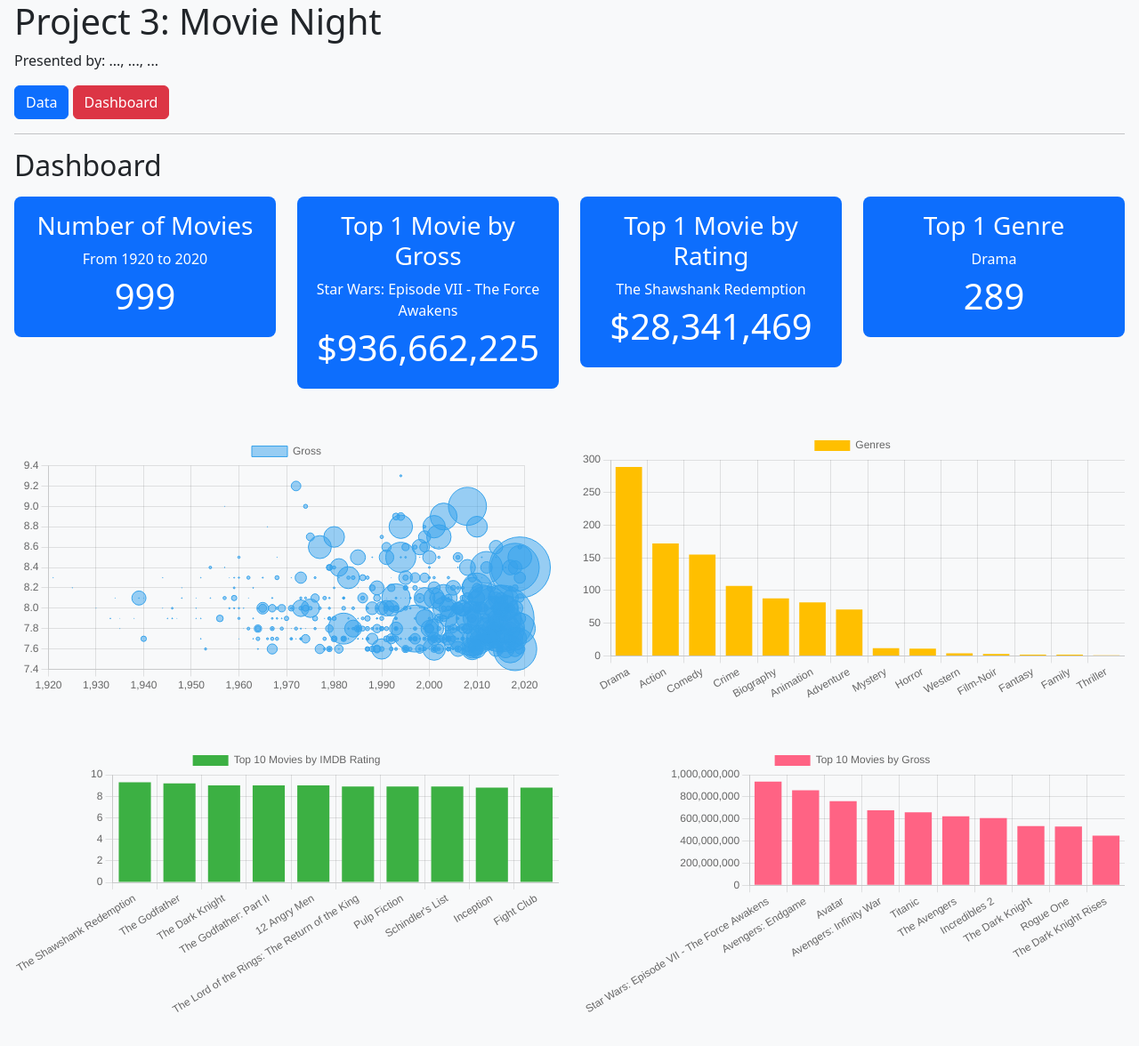
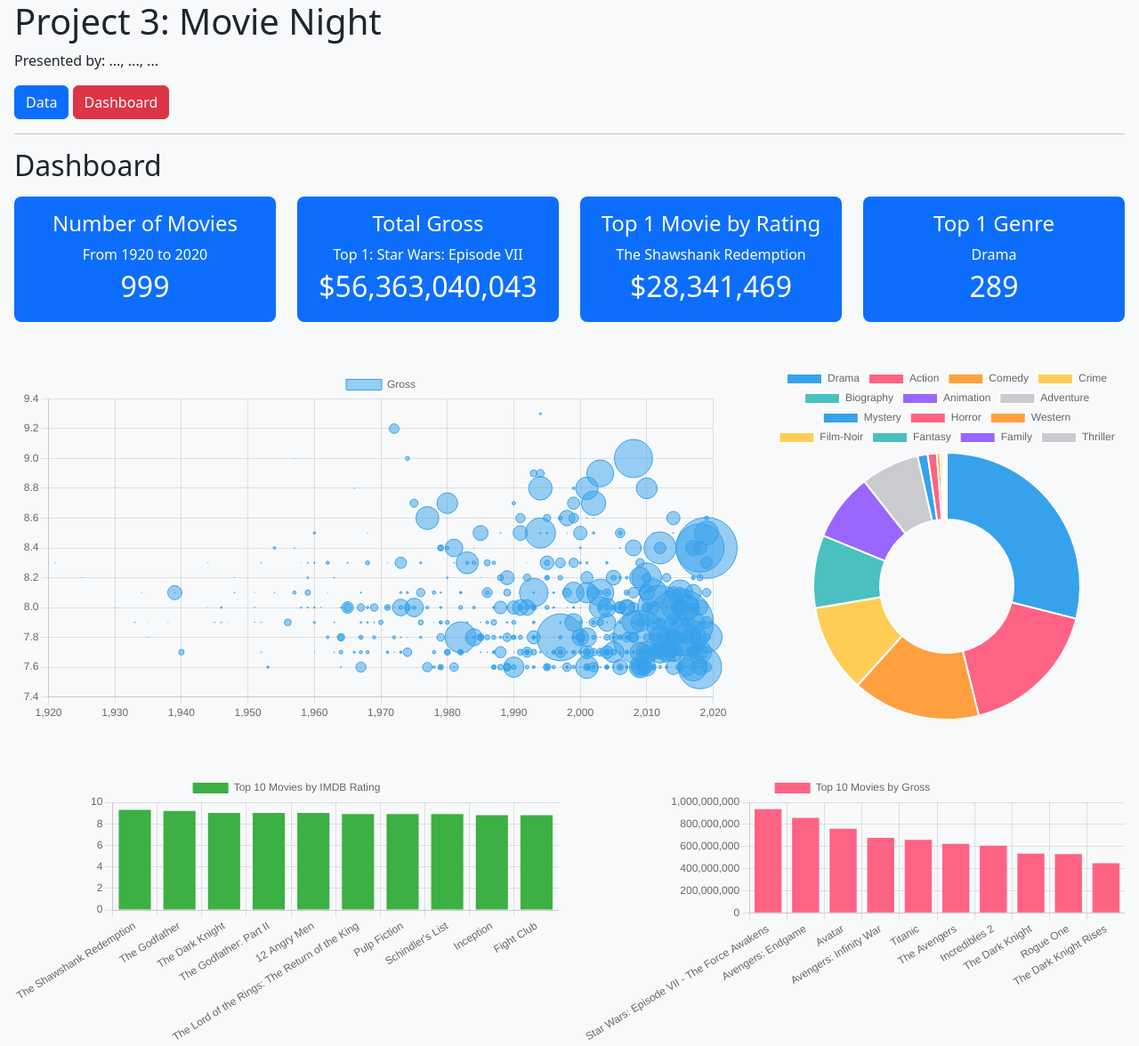
Before and after one commit to ped-az/Project-3-Movie-Night, a Flask app: page /dashboard in a window 1280 px wide. Shown: the whole page at 89% size. Before the commit the page ends 1138 px from the top, so only its background shows below. Run offline with Flask 3, Linux system fonts and the light colour scheme; data comes from the database, SQL or seed files in the repository.

Commit message:
update charts

```diff
--- a/templates/dashboard.html
+++ b/templates/dashboard.html
@@ -29,46 +29,44 @@
               <div
                 class="d-flex flex-column justify-content-center align-items-center rounded rounded-3 p-3 text-bg-primary statistic"
               >
-                <h3 class="text-center">Number of Movies</h3>
+                <h4 class="text-center">Number of Movies</h4>
                 <div class="text-center">From 1920 to 2020</div>
-                <div class="fs-1 text-center">999</div>
+                <div class="fs-2 text-center">999</div>
               </div>
             </div>
             <div class="col-3">
               <div
                 class="d-flex flex-column justify-content-center align-items-center rounded rounded-3 p-3 text-bg-primary statistic"
               >
-                <h3 class="text-center">Top 1 Movie by Gross</h3>
+                <h4 class="text-center">Total Gross</h4>
 
-                <div class="text-center">
-                  Star Wars: Episode VII - The Force Awakens
-                </div>
-                <div class="fs-1 text-center">$936,662,225</div>
+                <div class="text-center">Top 1: Star Wars: Episode VII</div>
+                <div class="fs-2 text-center">$56,363,040,043</div>
               </div>
             </div>
             <div class="col-3">
               <div
                 class="d-flex flex-column justify-content-center align-items-center rounded rounded-3 p-3 text-bg-primary statistic"
               >
-                <h3 class="text-center">Top 1 Movie by Rating</h3>
+                <h4 class="text-center">Top 1 Movie by Rating</h4>
 
                 <div class="text-center">The Shawshank Redemption</div>
-                <div class="fs-1 text-center">$28,341,469</div>
+                <div class="fs-2 text-center">$28,341,469</div>
               </div>
             </div>
             <div class="col-3">
               <div
                 class="d-flex flex-column justify-content-center align-items-center rounded rounded-3 p-3 text-bg-primary statistic"
               >
-                <h3 class="text-center">Top 1 Genre</h3>
+                <h4 class="text-center">Top 1 Genre</h4>
                 <div class="text-center">Drama</div>
-                <div class="fs-1 text-center">289</div>
+                <div class="fs-2 text-center">289</div>
               </div>
             </div>
           </div>
           <div class="row">
-            <div class="col-6"><canvas id="bubble-chart"></canvas></div>
-            <div class="col-6"><canvas id="top-genre"></canvas></div>
+            <div class="col-8"><canvas id="bubble-chart"></canvas></div>
+            <div class="col-4"><canvas id="top-genre"></canvas></div>
           </div>
           <div class="row">
             <div class="col-6"><canvas id="top-imdb"></canvas></div>
@@ -132,14 +130,14 @@
       (async function () {
         const genreData = await getGenreData();
         new Chart(document.getElementById("top-genre"), {
-          type: "bar",
+          type: "doughnut",
           data: {
-            labels: genreData.map((x) => `${x.Genre_1}`),
+            labels: genreData.map((x) => x.Genre_1),
             datasets: [
               {
-                label: "Genres",
-                data: genreData.map((x) => x.count),
-                backgroundColor: "#ffbf00",
+                label: "Percentage",
+                data: genreData.map((x) => (x.count / 999) * 100),
+                // backgroundColor: "#ffbf00",
               },
             ],
           },
@@ -148,7 +146,7 @@
         new Chart(document.getElementById("top-imdb"), {
           type: "bar",
           data: {
-            labels: top10IMDBData.map((x) => `${x.Series_Title}`),
+            labels: top10IMDBData.map((x) => x.Series_Title),
             datasets: [
               {
                 label: "Top 10 Movies by IMDB Rating",
@@ -163,7 +161,7 @@
         new Chart(document.getElementById("top-gross"), {
           type: "bar",
           data: {
-            labels: top10GrossData.map((x) => `${x.Series_Title}`),
+            labels: top10GrossData.map((x) => x.Series_Title),
             datasets: [
               {
                 label: "Top 10 Movies by Gross",
```
Also changed, not shown: 1 other file.
